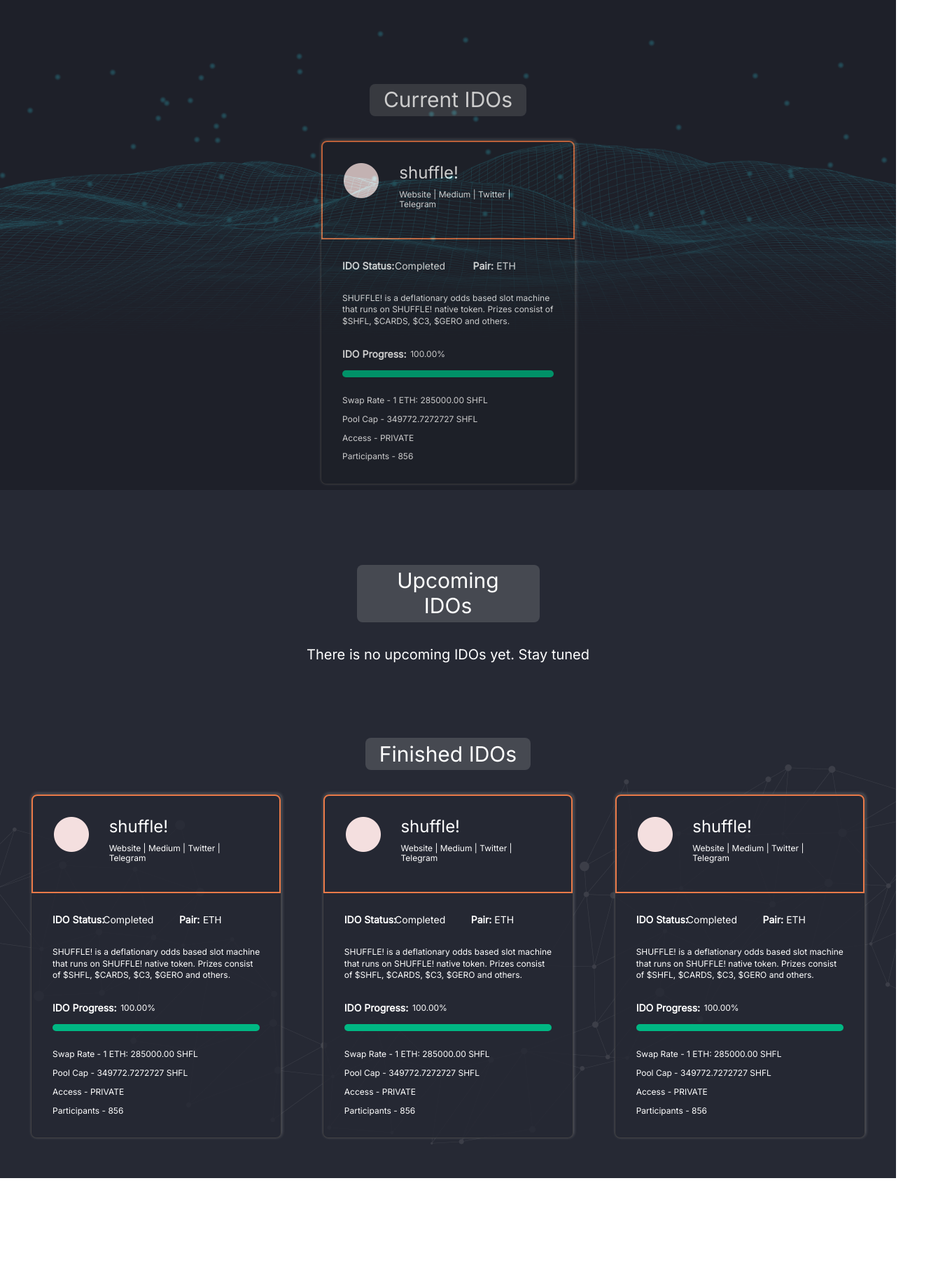
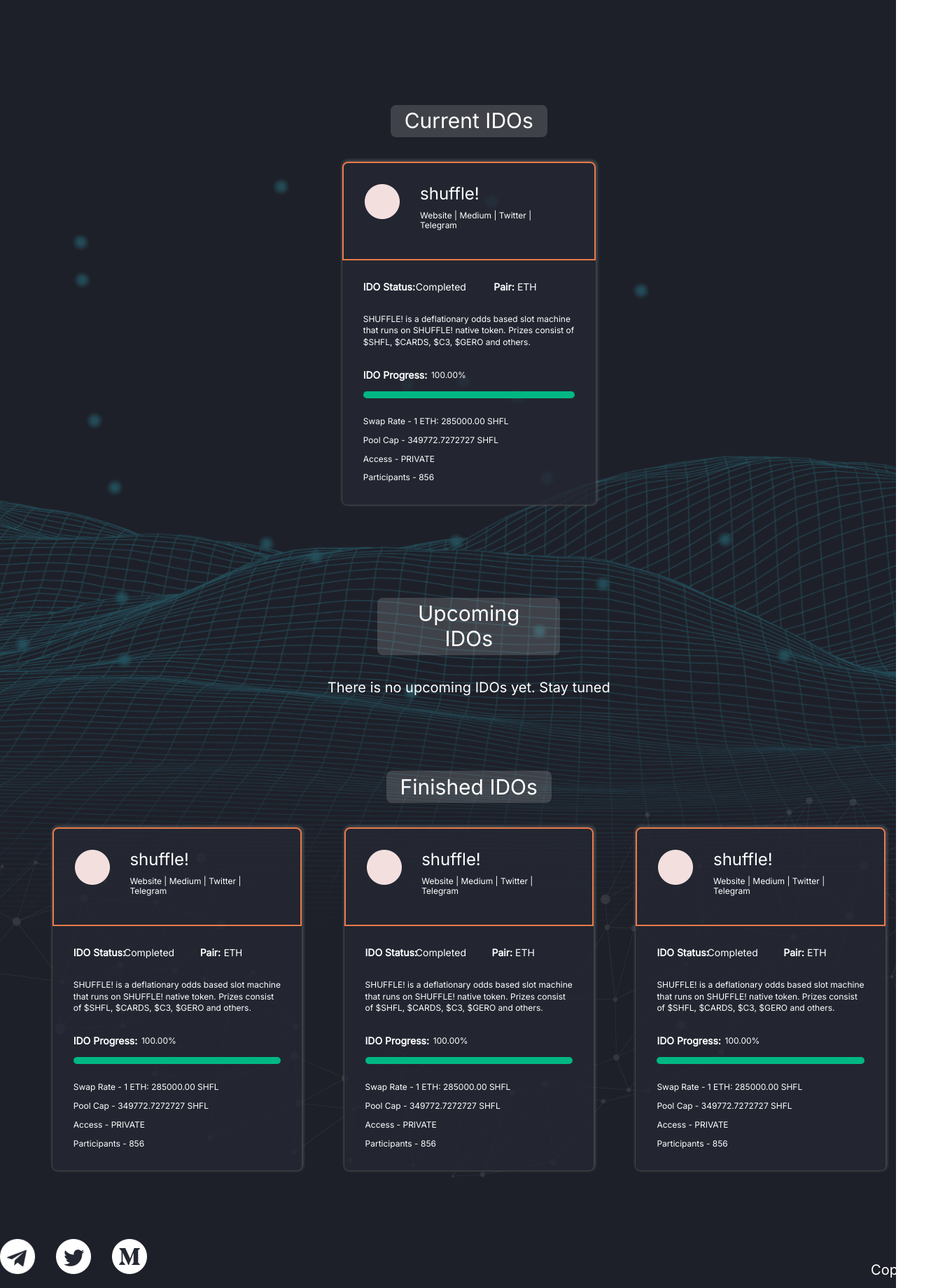
Before and after one commit to Mycelium-Lab/XStarter-Frontend, a React (Create React App) app: page / in a window 1280 px wide. Shown: the part 100-1940 px from the top of the page at 70% size, 1340 px wide, since content can reach past the window. Before the commit the page ends 1783 px from the top, so only its background shows below. Built offline with nearby package versions, Linux system fonts and the light colour scheme.

Commit message:
Added new component. Fixed UI.

```diff
--- a/src/App.js
+++ b/src/App.js
@@ -12,7 +12,7 @@ class App extends Component {
     return (
       <Router hashType="noslash" basename={process.env.BASE_PATH}>
         <div style={{ '--src': `url(${require('assets/9c43454c934aa0bc5c11d2277912b307.png')})` }}
-                className={css(styles.background, styles.background_layout)}>
+                className={css(styles.background)}>
         <Navbar />
 
         <Switch>
@@ -37,9 +37,8 @@ class App extends Component {
 }
 const styles = StyleSheet.create({
 background: {
-  background: 'var(--src)',
-  width: '100vw',
-  height: '100vh',
+  background: 'var(--src) rgb(38, 41, 52)',
+  minHeight: '100vh',
   backgroundPosition: 'center',
   backgroundSize: 'cover',
   backgroundRepeat: 'no-repeat',
--- a/src/components/ConnectToWallet.js
+++ b/src/components/ConnectToWallet.js
@@ -4,6 +4,7 @@ import { StyleSheet, css } from 'aphrodite/no-important';
 import { useState } from 'react';
 export const ConnectToWallet = () => {
     const [address, setAddress] = useState()
+    let formattedAddress = address ?  (address.substring(0,6) + '..'+ address.substring(address.length - 4)) : null
     const connectToMetamask = async () => {
         if (window.ethereum && ((window ).ethereum.isMetaMask == true) && !address) {
             let web3 = new Web3(window.ethereum)
@@ -21,7 +22,7 @@ export const ConnectToWallet = () => {
     return (
     <div className={css(styles.flex1_col4)}>
         <div style= {{cursor:'pointer'}} className={css(styles.cover_group, styles.cover_group_layout)} onClick = {connectToMetamask}>
-          <h5 className={css(styles.highlights, styles.highlights_layout)}>{address || 'Connect'}</h5>
+          <h5 className={css(styles.highlights, styles.highlights_layout)}>{formattedAddress || 'Connect'}</h5>
         </div>
      </div>
     )
--- /dev/null
+++ b/src/components/Footer.js
@@ -0,0 +1,122 @@
+import React from 'react'
+import { StyleSheet, css } from 'aphrodite/no-important';
+import { Px, commonStyles } from './posize';
+export const Footer = () => {
+    return (
+        <div className={css(styles.flex_row)}>
+            <Px.div x="1fr 1339.5px 1fr" y="80px minmax(0px, 56fr) 10px" className={css(styles.flex21)}>
+            <div
+                style={{ '--src': `url(${require('assets/f46bd013b1655c9ecc0c37782732c6af.png')})` }}
+                className={css(styles.image, styles.image_layout)}
+            />
+            <div className={css(styles.flex21_spacer)} />
+            <div
+                style={{ '--src': `url(${require('assets/5973fb4bdf2343a0a87d7cd6527bdea1.png')})` }}
+                className={css(styles.icon, styles.icon_layout2)}
+            />
+            <div className={css(styles.flex21_spacer)} />
+            <div className={css(styles.flex21_col)}>
+                <div
+                style={{ '--src': `url(${require('assets/b2fe8991c70f4ecc20f4d6f206f0e193.png')})` }}
+                className={css(styles.cover_group9, styles.cover_group9_layout)}>
+                <div
+                    style={{ '--src': `url(${require('assets/e18ec21f9f22d41337887ae88804acca.png')})` }}
+                    className={css(styles.image1, styles.image1_layout)}
+                />
+                </div>
+            </div>
+            <div className={css(styles.flex21_spacer2)} />
+            <div className={css(styles.flex21_col1)}>
+                <h3 className={css(styles.copyright, styles.copyright_layout)}>{'Copyright'}</h3>
+            </div>
+            </Px.div>
+      </div>
+    )
+}
+const styles = StyleSheet.create({
+    icon: {
+        background: 'var(--src) center center / contain no-repeat'
+      },
+      icon_layout2: {
+        position: 'relative',
+        height: 50,
+        width: 50,
+        minWidth: 50,
+        margin: '0px 0px 6px'
+      },
+flex_row: {
+    display: 'flex'
+  },
+  flex21: {
+    display: 'flex',
+    width: '100%',
+    height: '100%'
+  },
+  image: {
+    background: 'var(--src) center center / cover no-repeat'
+  },
+  image_layout: {
+    position: 'relative',
+    height: 50,
+    width: 50,
+    minWidth: 50,
+    margin: '0px 0px 6px'
+  },
+  flex21_spacer: {
+    display: 'flex',
+    flex: '0 1 30px'
+  },
+  icon_layout2: {
+    position: 'relative',
+    height: 50,
+    width: 50,
+    minWidth: 50,
+    margin: '0px 0px 6px'
+  },
+  flex21_col: {
+    display: 'flex',
+    flex: '0 1 50px'
+  },
+  cover_group9: {
+    display: 'flex',
+    background: 'var(--src) center center / cover no-repeat'
+  },
+  cover_group9_layout: {
+    position: 'relative',
+    overflow: 'visible',
+    minHeight: 50,
+    flexGrow: 1,
+    margin: '0px 0px 6px'
+  },
+  image1: {
+    background: 'var(--src) center center / contain no-repeat'
+  },
+  image1_layout: {
+    position: 'relative',
+    height: 24,
+    width: 30,
+    minWidth: 30,
+    margin: '13px 10px'
+  },
+  flex21_spacer2: {
+    display: 'flex',
+    flex: '0 1 1031.5px'
+  },
+  flex21_col1: {
+    display: 'flex',
+    flex: '0 1 98px'
+  },
+  copyright: {
+    display: 'flex',
+    justifyContent: 'center',
+    font: '20px/1.2 "Inter", Helvetica, Arial, serif',
+    color: 'rgb(255,255,255)',
+    textAlign: 'center',
+    letterSpacing: '0px'
+  },
+  copyright_layout: {
+    position: 'relative',
+    flexGrow: 1,
+    margin: '32px 0px 0px'
+  }
+});
--- a/src/components/Idos.js
+++ b/src/components/Idos.js
@@ -4,6 +4,7 @@
 import React from 'react';
 import { StyleSheet, css } from 'aphrodite/no-important';
 import { Navbar } from './Navbar';
+import { Footer } from './Footer';
 export default function Idos(props) {
   return (
     <div className={`idos ${css(styles.group, styles.group_layout)}`}>
@@ -14,15 +15,17 @@ export default function Idos(props) {
           </div>
         </div>
 
-        <div className={css(styles.content_box, styles.content_box_layout)}>
-          <div className={css(styles.cover_group2, styles.cover_group2_layout)}>
-            <div className={css(styles.flex4, styles.flex4_layout)}>
+        <div className={css(styles.flex7, styles.flex7_layout)}>
+          <div className={css(styles.flex7_col)}>
+            <div className={css(styles.content_box, styles.content_box_layout3)}>
+              <div className={css(styles.cover_group7, styles.cover_group7_layout)}>
+                <div className={css(styles.flex14, styles.flex14_layout)}>
                   <div
                     style={{ '--src': `url(${require('assets/7aed560d17841ee587f0a5178d160625.png')})` }}
-                className={css(styles.icon, styles.icon_layout2)}
+                    className={css(styles.icon, styles.icon_layout5)}
                   />
-              <div className={css(styles.flex4_spacer)} />
-              <div className={css(styles.flex4_col)}>
+                  <div className={css(styles.flex14_spacer)} />
+                  <div className={css(styles.flex14_col)}>
                     <div className={css(styles.flex, styles.flex_layout)}>
                       <h2 className={css(styles.medium_title, styles.medium_title_layout)}>{'shuffle!'}</h2>
                       <div className={css(styles.small_text_body, styles.small_text_body_layout)}>
@@ -33,10 +36,10 @@ export default function Idos(props) {
                 </div>
               </div>
 
-          <div className={css(styles.flex6, styles.flex6_layout)}>
-            <div className={css(styles.group3, styles.group3_layout)}>
+              <div className={css(styles.flex16, styles.flex16_layout)}>
+                <div className={css(styles.group10, styles.group10_layout)}>
                   <div className={css(styles.text_body, styles.text_body_layout)}>{'IDO Status:'}</div>
-              <div className={css(styles.text_body1, styles.text_body1_layout)}>{'Pair:'}</div>
+                  <div className={css(styles.text_body10, styles.text_body10_layout)}>{'Pair:'}</div>
                   <div className={css(styles.completed, styles.completed_layout)}>{'Completed'}</div>
                   <div className={css(styles.eth, styles.eth_layout)}>{'ETH'}</div>
                 </div>
@@ -47,20 +50,26 @@ export default function Idos(props) {
                   }
                 </div>
 
-            <div className={css(styles.group4, styles.group4_layout)}>
+                <div className={css(styles.group11, styles.group11_layout)}>
                   <div className={css(styles.text_body, styles.text_body_layout)}>{'IDO Progress:'}</div>
-              <div className={css(styles.small_text_body1, styles.small_text_body1_layout)}>{'100.00%'}</div>
+                  <div className={css(styles.small_text_body19, styles.small_text_body19_layout)}>{'100.00%'}</div>
                 </div>
 
-            <div className={css(styles.rect3, styles.rect3_layout)} />
-            <div className={css(styles.small_text_body2, styles.small_text_body2_layout)}>
+                <div className={css(styles.rect6, styles.rect6_layout)} />
+                <div className={css(styles.small_text_body20, styles.small_text_body20_layout)}>
                   {'Swap Rate - 1 ETH: 285000.00 SHFL'}
                 </div>
-            <div className={css(styles.small_text_body3, styles.small_text_body3_layout)}>
+                <div className={css(styles.small_text_body21, styles.small_text_body21_layout)}>
                   {'Pool Cap - 349772.7272727 SHFL'}
                 </div>
-            <div className={css(styles.small_text_body4, styles.small_text_body4_layout)}>{'Access - PRIVATE'}</div>
-            <div className={css(styles.small_text_body5, styles.small_text_body5_layout)}>{'Participants - 856'}</div>
+                <div className={css(styles.small_text_body22, styles.small_text_body22_layout)}>
+                  {'Access - PRIVATE'}
+                </div>
+                <div className={css(styles.small_text_body23, styles.small_text_body23_layout)}>
+                  {'Participants - 856'}
+                </div>
+              </div>
+            </div>
           </div>
         </div>
 
@@ -250,6 +259,7 @@ export default function Idos(props) {
             </div>
           </div>
         </div>
+        <Footer />
       </div>
     </div>
   );
@@ -259,9 +269,7 @@ Idos.inStorybook = true;
 
 const styles = StyleSheet.create({
   group: {
-    display: 'flex',
-    backgroundColor: 'rgb(38,41,52)',
-    zIndex:-1
+    display: 'flex'
   },
   group_layout: {
     position: 'relative',
@@ -307,13 +315,7 @@ const styles = StyleSheet.create({
   background: {
     background: 'var(--src) center center / contain no-repeat'
   },
-  background_layout: {
-    position: 'absolute',
-    height: 2048,
-    bottom: -1696,
-    left: -1378,
-    right: -2562
-  },
+
   flex2: {
     display: 'flex'
   },
@@ -538,7 +540,8 @@ const styles = StyleSheet.create({
     backgroundColor: 'rgba(38,41,52,0.803921568627451)',
     boxShadow: '1px -1px 4px 0px rgba(243,243,243,0.25098039215686274)',
     border: '1px solid rgba(74,74,74,0.803921568627451)',
-    borderRadius: '8px 8px 8px 8px'
+    borderRadius: '8px 8px 8px 8px',
+
   },
   content_box_layout: {
     position: 'relative',
@@ -854,6 +857,7 @@ const styles = StyleSheet.create({
   },
   flex7_col: {
     display: 'flex',
+    maxWidth: '364px',
     flex: '1 1 300px'
   },
   content_box_layout1: {
--- a/src/components/Navbar.js
+++ b/src/components/Navbar.js
@@ -1,8 +1,8 @@
 import React from 'react'
-import { BrowserRouter as Router, Route, Link, Switch } from 'react-router-dom';
+import { Link, withRouter } from 'react-router-dom';
 import { StyleSheet, css } from 'aphrodite/no-important';
 import { ConnectToWallet } from './ConnectToWallet';
-export const Navbar = () => {
+export const Navbar = withRouter((props) => {
   return (
     <div className={css(styles.bgnavbar)}>
       <div className={css(styles.flex1, styles.flex1_layout)}>
@@ -43,15 +43,15 @@ export const Navbar = () => {
         <div className={css(styles.flex1_spacer)} />
         <div className={css(styles.flex1_col1)}>
           {/* <h3 className={css(styles.projects, styles.projects_layout)}>{'Projects'}</h3> */}
-            <Link className={css(styles.staking, styles.staking_layout)} to="/Idos">Projects</Link>
+          <Link className={props.location.pathname == '/Idos' ? css(styles.staking, styles.staking_layout, styles.active_path) : css(styles.staking, styles.staking_layout)} to="/Idos">Projects</Link>
         </div>
         <div className={css(styles.flex1_spacer1)} />
         <div className={css(styles.flex1_col2)}>
-            <Link className={css(styles.staking, styles.staking_layout)} to="/Staking">Staking</Link>
+          <Link className={props.location.pathname == '/Staking' ? css(styles.staking, styles.staking_layout, styles.active_path) : css(styles.staking, styles.staking_layout)} to="/Staking">Staking</Link>
         </div>
         <div className={css(styles.flex1_spacer2)} />
         <div className={css(styles.flex1_col3)}>
-            <Link className={css(styles.trade_xs, styles.trade_xs_layout)} to="/TradingXS">Trade XS</Link>
+          <Link className={props.location.pathname == '/TradingXS' ? css(styles.staking, styles.staking_layout, styles.active_path) : css(styles.staking, styles.staking_layout)} to="/TradingXS">Trade XS</Link>
           {/* <h3 className={css(styles.trade_xs, styles.trade_xs_layout)}>{'Trade XS'}</h3> */}
         </div>
         <div className={css(styles.flex1_spacer3)} />
@@ -64,12 +64,10 @@ export const Navbar = () => {
       </div>
     </div>
   )
-}
+})
 const styles = StyleSheet.create({
-    bgnavbar: {
-      backgroundColor: 'rgb(38,41,52)',
-      width: '100%',
-      zIndex: -1
+  active_path: {
+    textDecoration: 'underline #00b682'
   },
   group: {
     display: 'flex',
@@ -98,9 +96,10 @@ const styles = StyleSheet.create({
   flex1_layout: {
     position: 'relative',
     overflow: 'visible',
-      width: 1340,
-      minWidth: 1340,
-      margin: '0px auto'
+    width: '70%',
+    // minWidth: 1340,
+    margin: '0px auto',
+    paddingTop: '30px'
   },
   flex1_col: {
     display: 'flex',
@@ -124,7 +123,7 @@ const styles = StyleSheet.create({
     height: 2048,
     bottom: -1696,
     left: -1378,
-      right: -2562
+    right: -2562,
   },
   flex2: {
     display: 'flex'
--- a/src/components/Staking.js
+++ b/src/components/Staking.js
@@ -4,15 +4,12 @@
 import React from 'react';
 import { StyleSheet, css } from 'aphrodite/no-important';
 import { Px, commonStyles } from './posize';
+import { Footer } from './Footer';
 
 export default function Staking(props) {
   return (
     <div className={`staking ${css(styles.group, styles.group_layout)}`}>
       <div className={css(styles.flex, styles.flex_layout4)}>
-                      <div
-                style={{ '--src': `url(${require('assets/9c43454c934aa0bc5c11d2277912b307.png')})` }}
-                className={css(styles.background, styles.background_layout)}
-              />
 
         <h3 className={css(styles.subtitle, styles.subtitle_layout)}>
           {'We are proud to see you as part of XStarter community. Your current tier is:'}
@@ -307,35 +304,7 @@ export default function Staking(props) {
         <div className={css(styles.cover_group8, styles.cover_group8_layout)}>
           <div className={css(styles.text_body4, styles.text_body4_layout)}>{'GO to BUY XS tokens'}</div>
         </div>
-
-        <div className={css(styles.flex_row)}>
-          <Px.div x="1fr 1339.5px 1fr" y="80px minmax(0px, 56fr) 10px" className={css(styles.flex21)}>
-            <div
-              style={{ '--src': `url(${require('assets/f46bd013b1655c9ecc0c37782732c6af.png')})` }}
-              className={css(styles.image, styles.image_layout)}
-            />
-            <div className={css(styles.flex21_spacer)} />
-            <div
-              style={{ '--src': `url(${require('assets/5973fb4bdf2343a0a87d7cd6527bdea1.png')})` }}
-              className={css(styles.icon, styles.icon_layout2)}
-            />
-            <div className={css(styles.flex21_spacer)} />
-            <div className={css(styles.flex21_col)}>
-              <div
-                style={{ '--src': `url(${require('assets/b2fe8991c70f4ecc20f4d6f206f0e193.png')})` }}
-                className={css(styles.cover_group9, styles.cover_group9_layout)}>
-                <div
-                  style={{ '--src': `url(${require('assets/e18ec21f9f22d41337887ae88804acca.png')})` }}
-                  className={css(styles.image1, styles.image1_layout)}
-                />
-              </div>
-            </div>
-            <div className={css(styles.flex21_spacer2)} />
-            <div className={css(styles.flex21_col1)}>
-              <h3 className={css(styles.copyright, styles.copyright_layout)}>{'Copyright'}</h3>
-            </div>
-          </Px.div>
-        </div>
+        <Footer />
       </div>
     </div>
   );
@@ -345,9 +314,7 @@ Staking.inStorybook = true;
 
 const styles = StyleSheet.create({
   group: {
-    display: 'flex',
-    backgroundColor: 'rgb(38,41,52)',
-    zIndex: -1
+    display: 'flex'
   },
   group_layout: {
     position: 'relative',
--- a/src/components/TradingXS.js
+++ b/src/components/TradingXS.js
@@ -3,6 +3,7 @@
  */
 import React from 'react';
 import { StyleSheet, css } from 'aphrodite/no-important';
+import { Footer } from './Footer';
 
 export default function TradingXS(props) {
   return (
@@ -57,7 +58,9 @@ export default function TradingXS(props) {
             <div className={css(styles.buy, styles.buy_layout)}>{'BUY'}</div>
           </div>
         </div>
+        <Footer />
       </div>
+
     </div>
   );
 }
@@ -66,9 +69,7 @@ TradingXS.inStorybook = true;
 
 const styles = StyleSheet.create({
   group: {
-    display: 'flex',
-    backgroundColor: 'rgb(38,41,52)',
-    zIndex: -1
+    display: 'flex'
   },
   group_layout: {
     position: 'relative',
```
Lines whose indentation alone changed are shown as unchanged.
